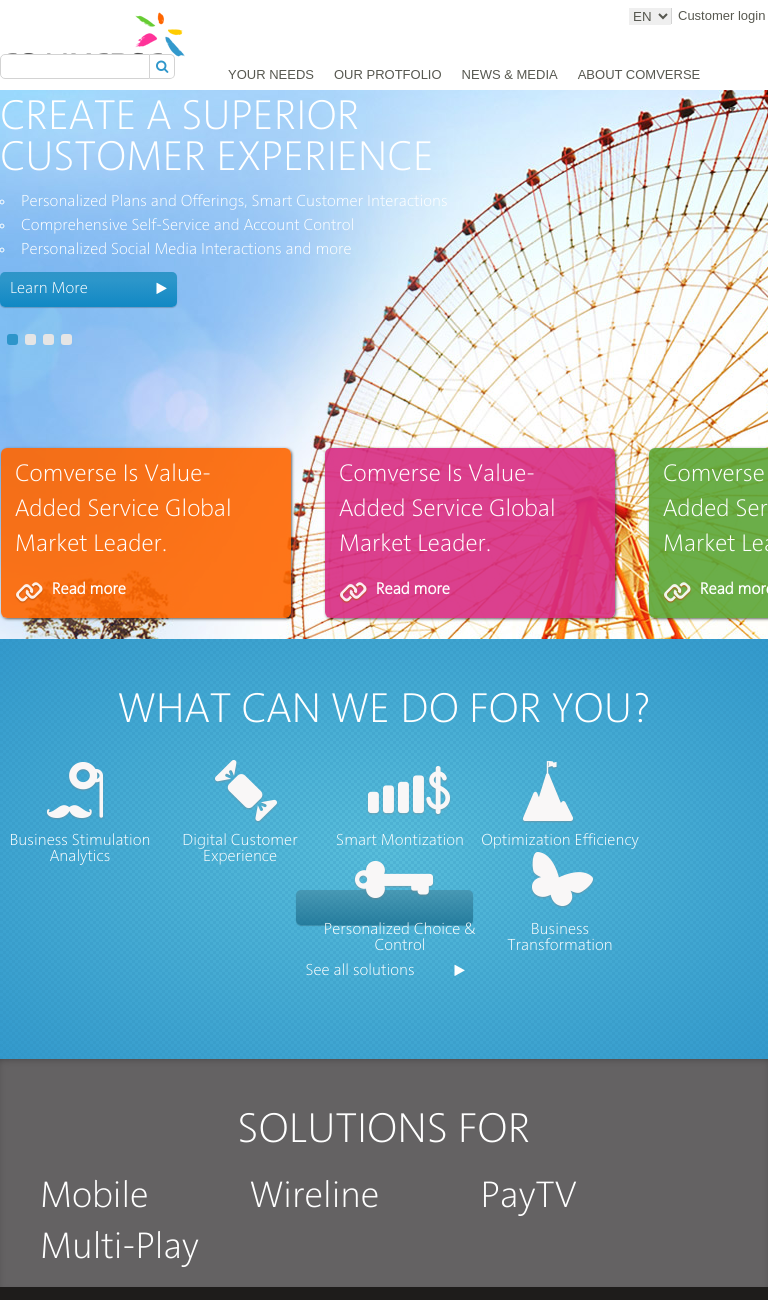
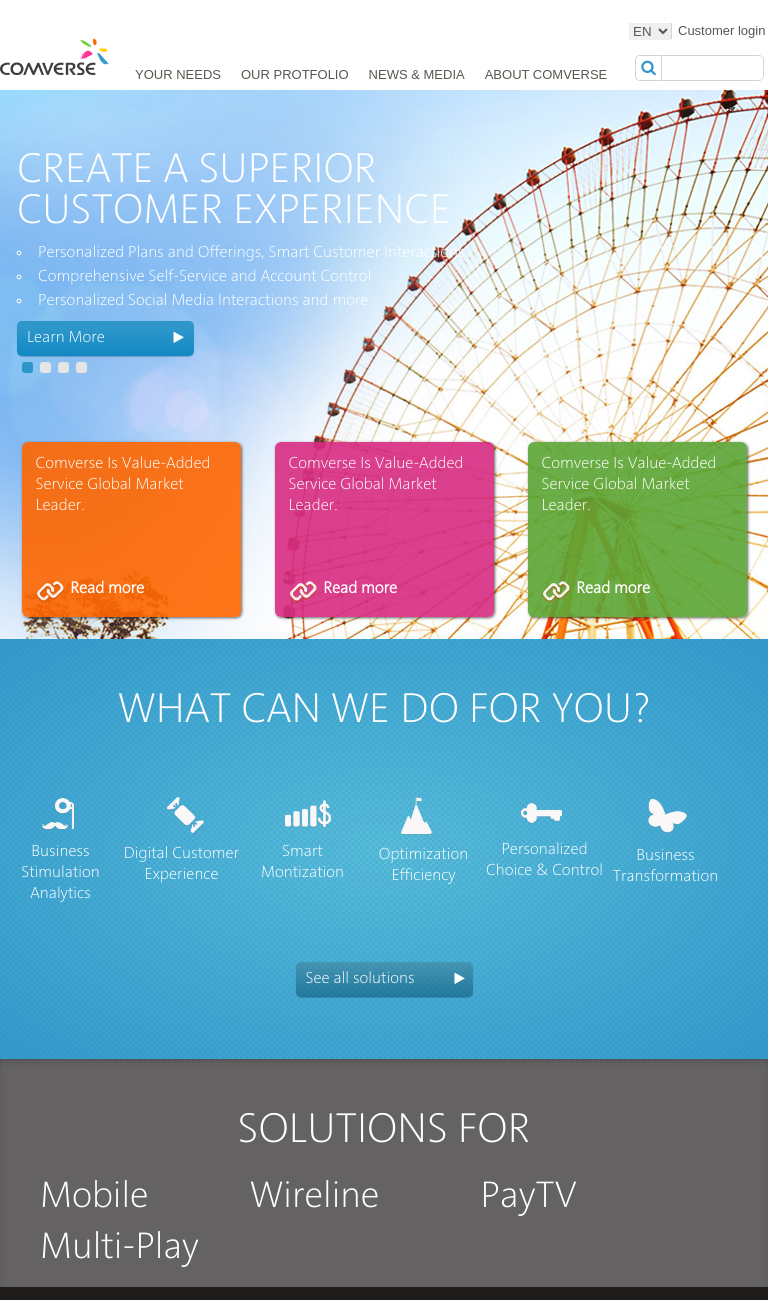
Before and after one commit to BenGedi/comverse, a plain HTML site: page index.html in a window 768 px wide. Shown: the top 1300 px of the page. Drawn offline with Linux system fonts and the light colour scheme.

Commit message:
add responsive to stage 1 till solution section

```diff
--- a/css/main.css
+++ b/css/main.css
@@ -3,6 +3,10 @@
   font-style: normal;
   font-weight: normal;
   src: url("../fonts/Segan-Light.ttf") format("truetype");
+}
+header [container],section[carousel] div[container],ul[list~="solution-for"],
+section[success-stories] div[stories],ul[list~="carousel-inner"] [item] div,ul[list~="events"]{
+	max-width: 940px;
 }
 section{
 	max-width:100%;
@@ -13,8 +17,7 @@ section[carousel]{
 	position:relative;
 }
 section[carousel] div[container]{
-	width: 940px;
-	height: 51.5%;
+
 	margin-left: auto;
 	margin-right: auto;
 	position: relative;
@@ -74,7 +77,6 @@ header{
 }
 header [container]{
 	position: relative;
-	max-width: 940px;
 	height: inherit;
 	margin-right:auto;
 	margin-left:auto;
@@ -91,17 +93,20 @@ div[company-logo]{
 	vertical-align: 15px;
 	display: inline-block;
 }
+div[company-logo] a{
+	display: block;
+}
 section[solutions]{
 	height: 365px;
 	padding-top: 55px;
 	background: url("../img/weDoBG.png") repeat scroll 0 0, radial-gradient(ellipse at center, #59bedb 0%,#3399cc 100%);
 }
 ul[list~="solutions"]{
-	max-width: 965px;
+	max-width: 940px;
 	height: 107px;
 	margin: 0 auto;
-	padding-top: 4%;
-	padding-bottom: 3%;
+	padding-top: 64px;
+	padding-bottom: 47px;
 	padding-left: 0;
 }
 section[solutions] a[link~="btnBlue"]{
@@ -121,7 +126,6 @@ section[solution-for] {
 	box-shadow: 0 3px 10px -5px rgba(0, 0, 0, 0.5) inset;
 }
 ul[list~="solution-for"]{
-	max-width: 940px;
 	height: 51px;
 	padding-top:3%;
 	margin:0 auto !important;
@@ -168,7 +172,7 @@ section[success-stories] h1{
 	padding-bottom:56px;
 }
 section[success-stories] div[stories]{
-	width: 940px;
+
 	height: 323px;
 	margin: 0 auto;
 }
@@ -519,7 +523,6 @@ ul[list="footer"] li a[link="footer"]{
 	display: block;
 }
 ul[list~="carousel-inner"] [item] div{
-	width: 940px;
 	margin: 0 auto;
 	padding-top: 1%;
 }
@@ -714,6 +717,7 @@ ul[list~="feature-boxs"] li:first-child{
 	margin-left:0;
 }
 [feature-box] [heading="box"]{
+	height: 83%;
 	font-size: 24px;
 	margin-top: 5px
 	display: block;
@@ -749,8 +753,6 @@ ul[list~="feature-boxs"] li:first-child{
 
 [feature-box] footer {
 	height: 13%;
-	position: relative;
-	top:13%;
 }
 [feature-box] footer span{
 	font-weight: bold;
@@ -764,7 +766,6 @@ ul[list~="events"]{
 	height: 210px;
 	padding-left: 0;
 	margin: 0 auto;
-	width: 940px;
 }
 ul[list~="events"] li{
 	margin-left:20px;
@@ -888,11 +889,11 @@ p[more-info]:hover a[link="read-more"] img{
   	filter: invert(100%);
 }
 [box~="solution"]{
-	width: 160px;
+	width: 153px;
 	margin: 0 auto;
 }
 li[box~="solution"]+a[link="box"]{
-	width: 160px;
+	width: 153px;
 	height: inherit;
 }
 [box~="solution"] img{
@@ -906,10 +907,6 @@ li[box~="solution"]+a[link="box"]{
 }
 [box~="solution"]:hover img[front]{
 	display: none;
-}
-[box~="solution"]{
-	width: 160px;
-
 }
 [box~="solution"] figure{
 	margin:0;
@@ -1103,3 +1100,115 @@ blockquote{
 	overflow: hidden;
 	background: #3AA6DB;
 }
+
+/* ==========================================================================
+   #medium breakpoint 768px - 1004px
+   ========================================================================== */
+
+@media screen and (min-width: 768px) and (max-width: 1004px) {
+	header [container],section[carousel] div[container],ul[list~="solution-for"],
+	section[success-stories] div[stories],ul[list~="carousel-inner"] [item] div,ul[list~="events"]{
+		max-width: 768px;
+		border: 1px soild black;
+	}
+	div[company-logo]{
+		margin-top: 5%;
+	}
+	div[company-logo] img{
+		width: 58.918918918918918918918918918919%;
+	}
+	form[box="search"]{
+		left: 82.7%;
+		top: 61%;
+	}
+	nav[user-access-nav]{
+		padding-top: 3%;
+	}
+	[box~="search"] {
+		height: 26px;
+		width: 129px;
+	}
+	[box~="search"] input[type="search"] {
+		width: 103px;
+		border-top-right-radius: 5px;
+		border-bottom-right-radius: 5px;
+		border-top-left-radius: 0;
+		border-bottom-left-radius: 0;
+	}
+	[box~="search"] button[type="submit"] {
+		width: 26px;
+		border-top-left-radius: 5px;
+		border-bottom-left-radius: 5px;
+		border-top-right-radius: 0;
+		border-bottom-right-radius: 0;
+		border-right: none;
+		border-left: 1px solid lightgrey;
+		float: left;
+		padding-left: 5px;
+	}
+	[box~="search"] button[type="submit"] i.fa-search{
+		font-size: 118%;
+	}
+	nav[menu-nav]{
+		left: 125px;
+	}
+	[menu-dropdown]{
+		width: 768px;
+		left: -129px;
+	}
+	li:hover [menu-dropdown="2"] {
+		left: -184%;
+	}
+	li:hover [menu-dropdown="3"] {
+		left: -312%;
+	}
+	li:hover [menu-dropdown="4"] {
+		left: -335%;
+	}
+	[dropdown-img] img{
+		padding-left: 30px;
+		width: 221px;
+	}
+	[item] h2[heading="carousel"]{
+		padding-top: 53px;
+	}
+	ul[list~="carousel-inner"] li[item] div{
+		max-width: 734px;
+	}
+	ul[list~="feature-boxs"]{
+		width: 725px;
+		height: 176px;
+		margin: 0 auto;
+	}
+	li[feature-box]{
+		padding: 12px 14px 10px;
+		height: 153px;
+		width: 191px;
+	}
+	[feature-box] [heading="box"]{
+		font-size: 16px;
+		line-height: 1.3;
+	}
+	section[carousel] div[container]{
+		top: 49.5%;
+	}
+	ol[list~="carouselIndicators"]{
+		margin-left: 14.5px;
+		margin-bottom: 8.5%;
+	}
+	ul[list~="solutions"]{
+		width: 768px;
+		height: 107px;
+		padding-top: 68px;
+		padding-bottom: 58px;
+	}
+	[box~="solution"]{
+		width: 121px;
+	}
+	[box~="solution"] figure figcaption{
+		line-height: 1.3;
+	}
+	[box~="solution"] figure img{
+		width: 80px;
+	}
+}
```
Also changed, not shown: 1 other file.
